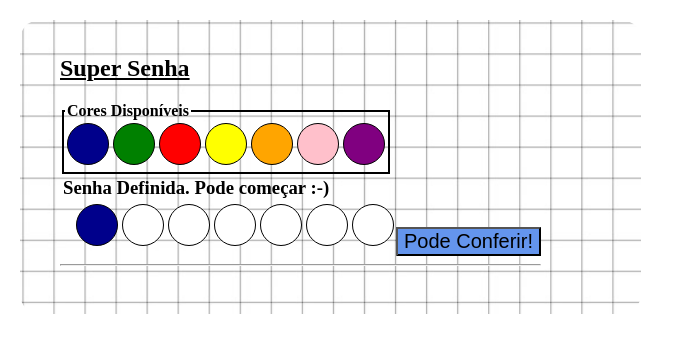
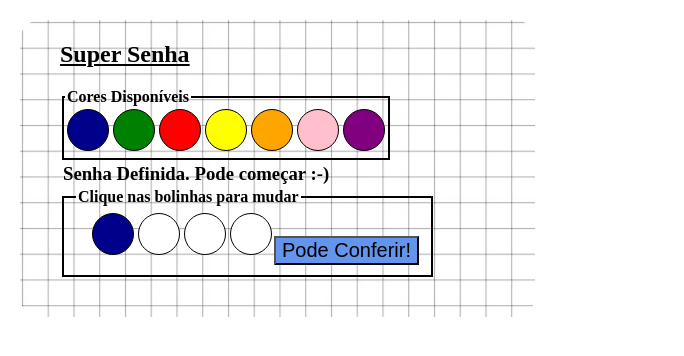
Before and after one commit to nevesfreire/projeto-senha, a plain HTML site: page index.html in a window 1280 px wide. Both pictures are taken after a click on the element 97 px from the left and 224 px from the top of the page. Shown: the whole page, without its empty margins (0-684 px from the left). Drawn offline with Linux system fonts and the light colour scheme.

Commit message:
não repetindo cores

```diff
--- a/index.html
+++ b/index.html
@@ -23,12 +23,14 @@
 
     <div id="tentativa">
 
-    <div class="tentativa">
+    <fieldset class="tentativa">
+        <legend> Clique nas bolinhas para mudar</legend>
         <h3 class="contador"></h3>
         <!-- <div class="cor"></div><div class="cor"></div><div class="cor"></div><div class="cor"></div> -->
         <!-- <button id="criarTentativa">Pode conferir!</button> -->
-    </div>
-    <hr>
+    </fieldset>
+    <div id="botao"></div>
+
     <div id="arquivo"></div>
 
 
--- a/script.js
+++ b/script.js
@@ -1,7 +1,7 @@
 let contador =0;
 let brancos =0;
 let pretos =0;
-let digitos = 7;
+let digitos = 4;
 let local = document.querySelector(".tentativa");
 // Criar as divs para cores
 for (let index=0;index<digitos;index+=1){
@@ -9,6 +9,7 @@ for (let index=0;index<digitos;index+=1){
     item.classList.add("cor");
     local.appendChild(item)
 }
+
 let botao = document.createElement('button');
 botao.id = "criarTentativa";
 botao.innerText = "Pode Conferir!"
@@ -52,25 +53,33 @@ console.log("senha vale: " +senha);
 let escolha =0;
 var selecionadas=[0,0,0,0,0,0,0]
 let cores = document.querySelectorAll(".cor");
+
+// funcao achar cor não utilizada
+function melhorEscolha(){
+    if (selecionadas[escolha] ==1){
+        escolha+=1;
+        console.log(selecionadas)
+        melhorEscolha();
+    }
+}
+function zerarCorAtual(index){
+    console.log("zerar cor. Selecionada vale "+ selecionadas)
+    let qual = cores[index].style.backgroundColor
+    selecionadas[disponiveis.indexOf(qual)] =0;
+}
+
 for(let index=0;index<cores.length;index+=1){
     cores[index].addEventListener("click", function(){
-        // let escolha=0;
-        // console.log(selecionadas    )
-        // for(let index=0;index<selecionadas.length;index+=1){
 
-        //     if(selecionadas[escolha]==1){
-        //         escolha+=1;
-        //     }
-        // }
-
+        zerarCorAtual(index);
+        melhorEscolha();
 
         cores[index].style.backgroundColor = disponiveis[escolha];
-        // selecionadas[escolha] =1;
+        selecionadas[escolha] =1;
         escolha +=1;
+
         if (escolha == disponiveis.length){
             escolha =0;
-        } else{
-
         }
     })
 }
--- a/style.css
+++ b/style.css
@@ -91,10 +91,14 @@ h2{
     border-radius: 20px;
     width: fit-content;
     height: fit-content;
-    padding: 40px;
-    padding-top: 15px;
-    padding-right: 100px ;
+    padding:1px 100px 40px 40px;
+    /* padding-top: 5px;
+    padding-right: 100px ;   */
 }
-title{
-
+.tentativa{
+    border: 2px solid black;
+    font-weight: bold;
 }
+button{
+    align: right;
+}
```
Also changed, not shown: teste.js (added, +25 -0 lines).
